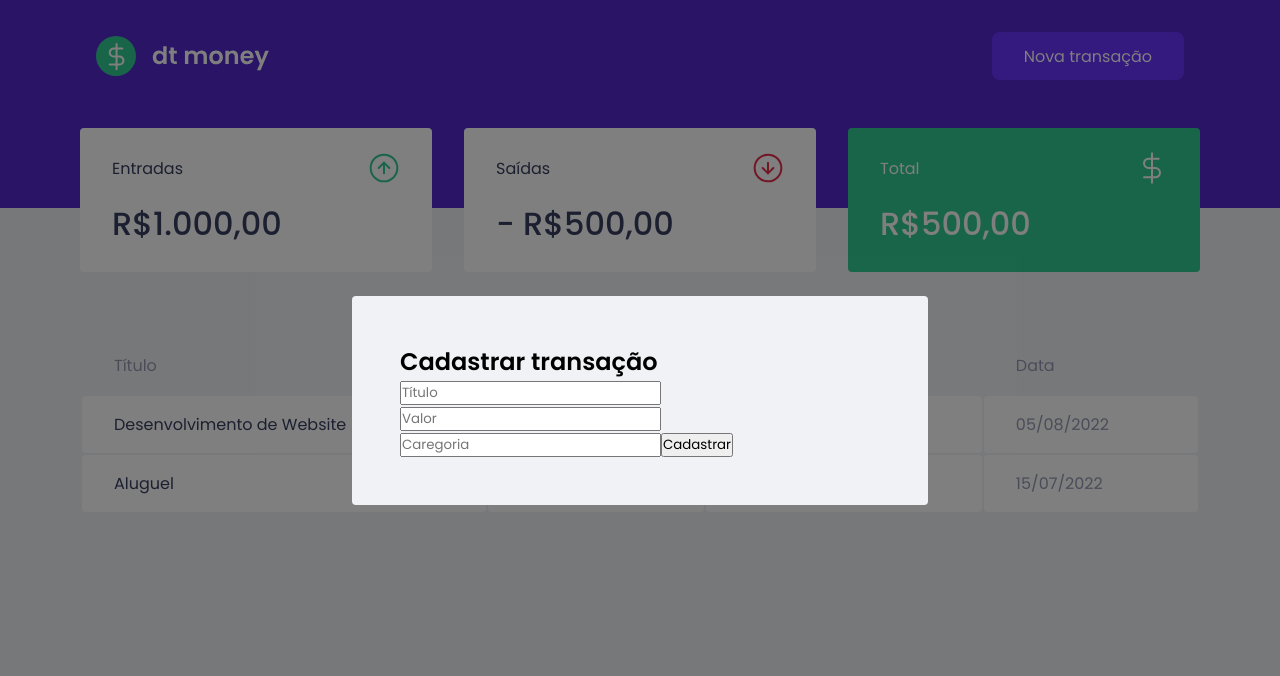
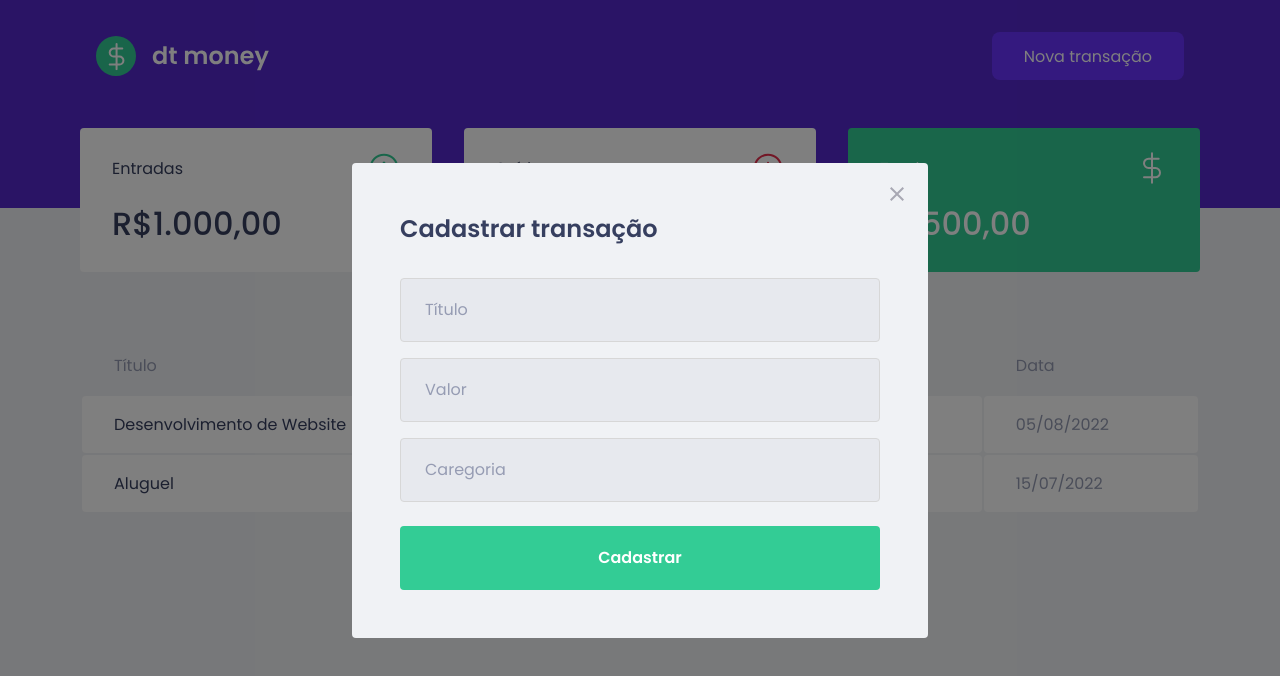
Before and after one commit to Ives-Gomes/dt-money, a React app: page / in a window 1280 px wide. Both pictures are taken after a click on the button "Nova transação". Shown: the top 676 px of the page. Built offline with nearby package versions, Linux system fonts and the light colour scheme; no server answers; what miragejs would draw is missing.

Commit message:
feat: modal form styles

```diff
--- a/src/components/NewTransactionModal/index.tsx
+++ b/src/components/NewTransactionModal/index.tsx
@@ -1,5 +1,7 @@
 import React from 'react';
 import Modal from 'react-modal';
+
+import closeImg from '@assets/close.svg';
 
 import { Container } from './styles';
 
@@ -15,6 +17,14 @@
     overlayClassName="react-modal-overlay"
     className="react-modal-content"
   >
+    <button
+      type="button"
+      onClick={onRequestClose}
+      className="react-modal-close"
+    >
+      <img src={closeImg} alt="Fechar modal" />
+    </button>
+
     <Container>
       <h2>Cadastrar transação</h2>
 
--- a/src/components/NewTransactionModal/styles.ts
+++ b/src/components/NewTransactionModal/styles.ts
@@ -1,4 +1,50 @@
 import styled from 'styled-components';
 
 // eslint-disable-next-line import/prefer-default-export
-export const Container = styled.form``;
+export const Container = styled.form`
+  h2 {
+    color: ${({ theme }) => theme.text_title};
+    font-size: 1.5rem;
+    margin-bottom: 2rem;
+  }
+
+  input {
+    width: 100%;
+    padding: 0 1.5rem;
+    height: 4rem;
+
+    border-radius: 0.25rem;
+    background: ${({ theme }) => theme.input_background};
+    border: 1px solid ${({ theme }) => theme.input_border};
+
+    font-weight: 400;
+    font-size: 1rem;
+
+    &::placeholder {
+      color: ${({ theme }) => theme.text_body};
+    }
+
+    & + input {
+      margin-top: 1rem;
+    }
+  }
+
+  button[type="submit"] {
+    width: 100%;
+    padding: 0 1.5rem;
+    height: 4rem;
+    background: ${({ theme }) => theme.green};
+    color: ${({ theme }) => theme.shape};
+    border-radius: 0.25rem;
+    border: 0;
+    font-size: 1rem;
+    margin-top: 1.5rem;
+    font-weight: 600;
+
+    transition: filter 0.2s;
+
+    &:hover {
+      filter: brightness(0.9);
+    }
+  }
+`;
--- a/src/shared/interfaces/theme/themesInterfaces.ts
+++ b/src/shared/interfaces/theme/themesInterfaces.ts
@@ -7,4 +7,6 @@
   text_body: string;
   background: string;
   shape: string;
+  input_background: string;
+  input_border: string;
 }
--- a/src/shared/utils/theme.ts
+++ b/src/shared/utils/theme.ts
@@ -9,6 +9,8 @@
   text_body: '#969CB3',
   background: '#F0F2F5',
   shape: '#FFFFFF',
+  input_background: '#E7E9EE',
+  input_border: '#D7D7D7',
 };
 
 export default theme;
--- a/src/styles/global.ts
+++ b/src/styles/global.ts
@@ -75,6 +75,20 @@
     position: relative;
     border-radius: 0.25rem;
   }
+
+  .react-modal-close {
+    position: absolute;
+    right: 1.5rem;
+    top: 1.5rem;
+    border: 0;
+    background: transparent;
+
+    transition: filter 0.2s;
+
+    &:hover {
+      filter: brightness(0.8);
+    }
+  }
 `;
 
 export default GlobalStyle;
```
